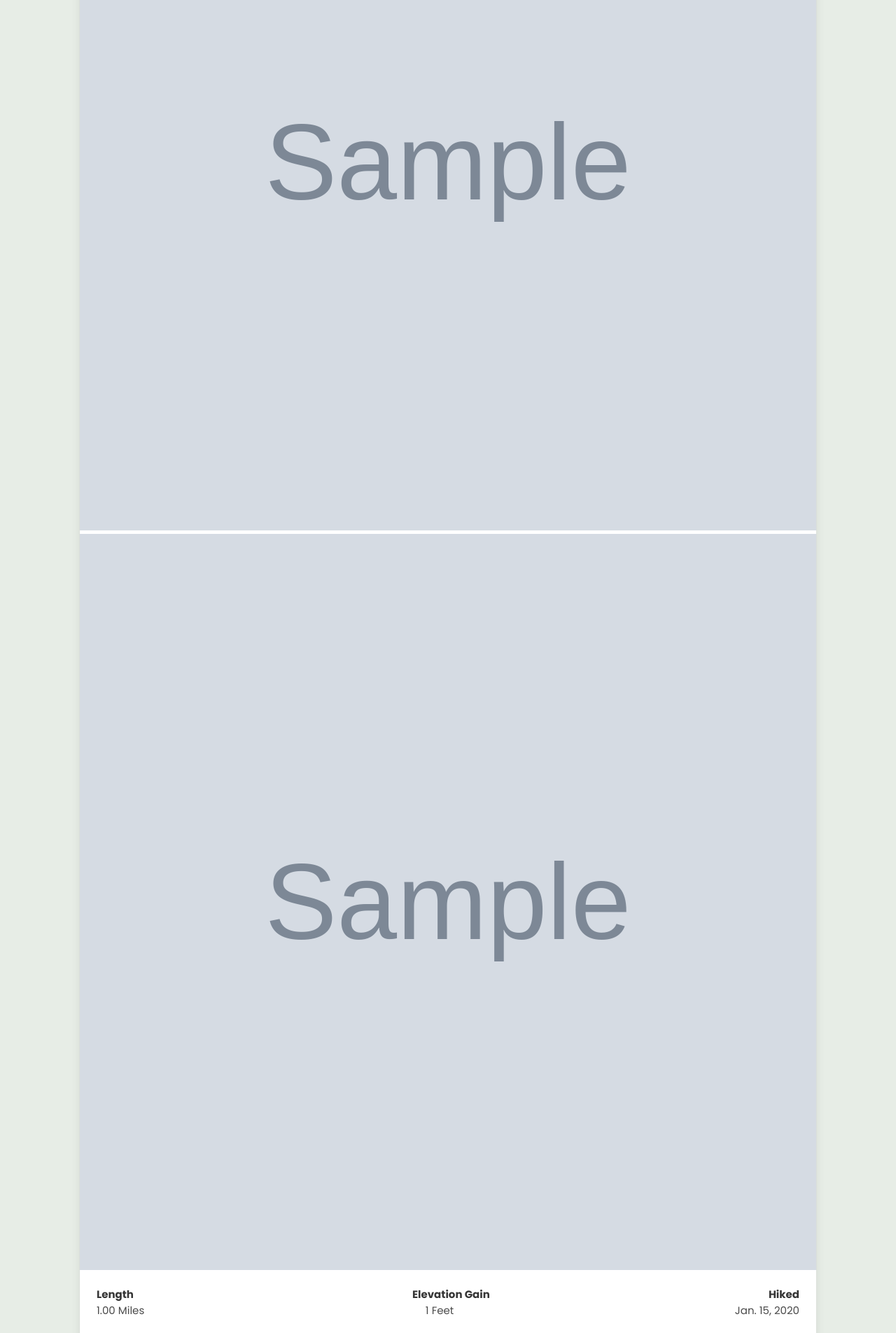
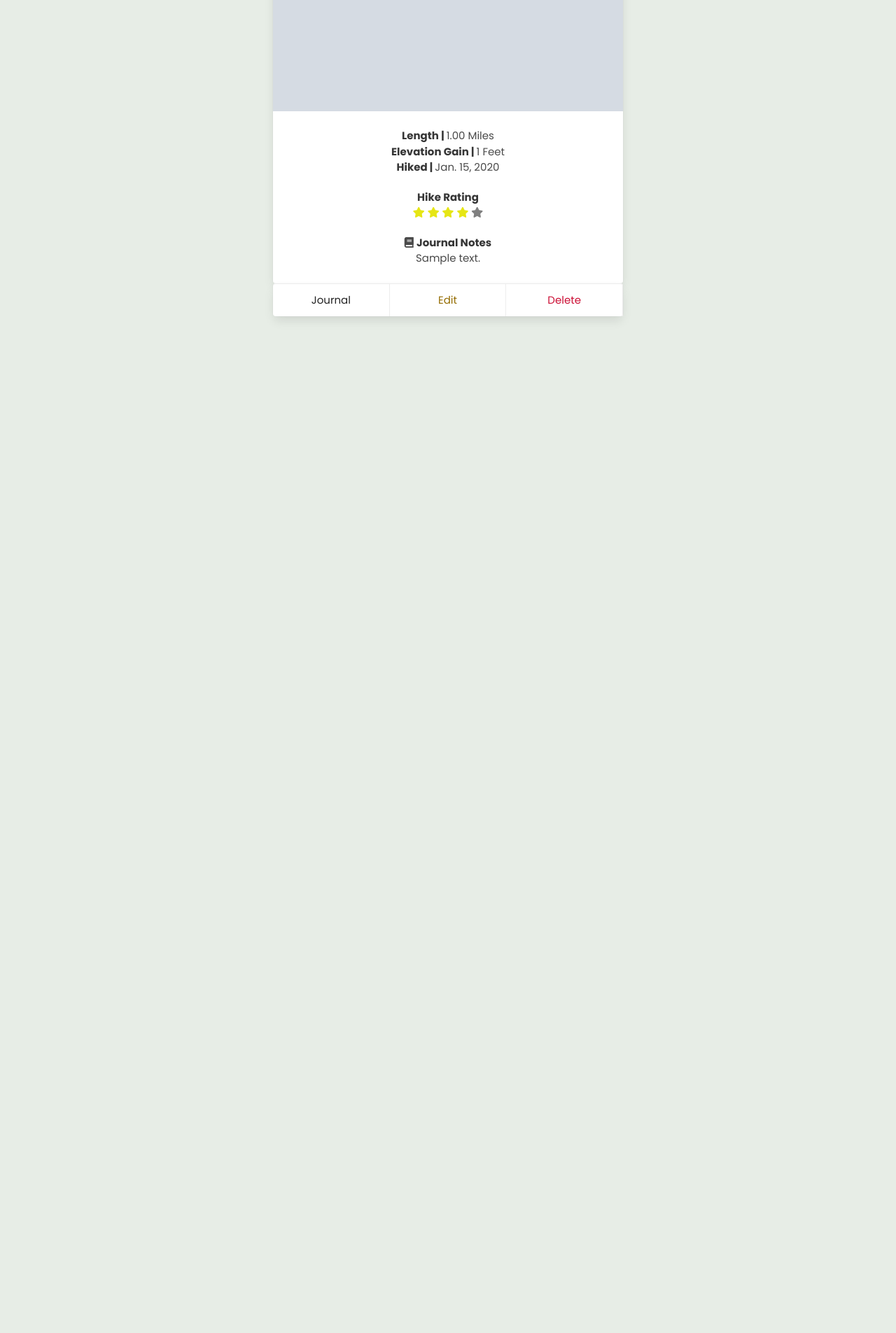
Before and after one commit to jwaffensmith/hiking-journal, a Django app: page /hikes/1/ in a window 1280 px wide. Shown: the part 1520-3425 px from the top of the page at 70% size. After the commit the page ends 1978 px from the top, so only its background shows below. Run offline with Django 3.2, Linux system fonts and the light colour scheme; a user stored in the database is signed in; tables that the repository leaves empty hold one stand-in row (values such as "Sample post"); grey boxes marked "Sample" are stand-in pictures; some libraries are stand-ins or nearby versions.

Commit message:
hike show page complete for this sprint

```diff
--- a/main_app/templates/hike/hike_detail.html
+++ b/main_app/templates/hike/hike_detail.html
@@ -4,9 +4,10 @@
 {% block content %}
 
     <main class="main-container">
-        <div class="container page-card">
+        <div class="container  is-centered page-card">
             <div class="card-border">
-                <div class="card">
+                <div class="card  is-centered" style="width: 500px; margin-left: auto;
+                margin-right: auto;">
                     <div class="card-header" style="padding-top: 10px">
                         <p class="card-header-title" style="font-size: 20px;">
                         {{hike.name}}
@@ -22,7 +23,7 @@
                     <div style="margin-top: 10px; font-size: 20px;">
                         {{hike.location}}
                     </div>
-                    <div class="card-image is-96x96">
+                    <div class="card-image is-3by2">
                         <figure class="image is-square" style="margin-top: 5px;">
                             <img src="{{hike.img_one}}" alt="{{hike.name}}"/>
                         </figure>
@@ -38,15 +39,10 @@
                         {% endif %}
                     </div>
                     <section class="card-content hike-details">
-                        <div style="display: flex; justify-content: space-between;">
-                            <P><strong>Length</strong></p>
-                            <p><strong>Elevation Gain</strong></P>
-                            <p><strong>Hiked</strong></p>
-                        </div>
-                        <div style="display: flex; justify-content: space-between;">
-                            <P>{{hike.length}} Miles</p>
-                            <p>{{hike.elevation_gain}} Feet</P>
-                            <p>{{hike.hike_date}} </p>
+                        <div>
+                            <P><strong>Length | </strong> {{hike.length}} Miles</p>
+                            <p><strong>Elevation Gain | </strong> {{hike.elevation_gain}} Feet</P>
+                            <p><strong>Hiked | </strong> {{hike.hike_date}}</p>
                         </div>
                         <div>
                             <div style="margin-bottom: 20px; margin-top: 20px;">
@@ -88,7 +84,8 @@
                         </div>
                     </section>
                 </div>
-                    <div class="card">
+                    <div class="card" style="width: 500px; margin-left: auto;
+                    margin-right: auto;">
                         <footer class="card-footer">
                             {% if hike.user == user %}
                             <a class="card-footer-item has-text-black-ter journal-link" href="{% url 'profile' user.profile.pk %}">Journal</a>
--- a/main_app/views.py
+++ b/main_app/views.py
@@ -143,7 +143,7 @@ class HikeUpdate(UpdateView):
     fields= ["name", "img_one", "img_two", "img_three", "location", "hike_date", "length", "elevation_gain", "hike_rating",  "description"]
 
     def get_success_url(self):
-        return reverse("hike/hike_detail", kwargs={"pk": self.object.pk})
+        return reverse("hike_detail", kwargs={"pk": self.object.pk})
 
 @method_decorator(login_required, name='dispatch')
 class HikeDelete(View):
```
